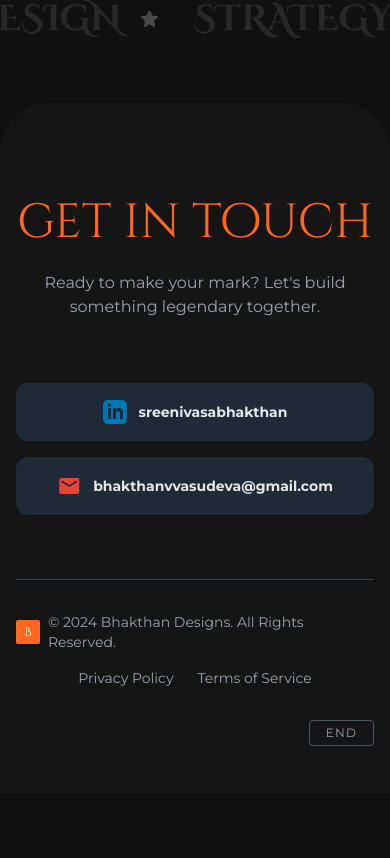
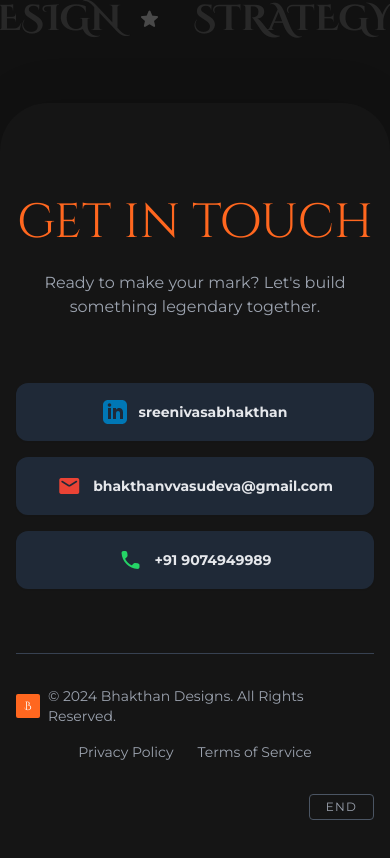
Before and after one commit to sreenivasabhakthan/Designer-portfolio, a Next.js app: page / in a window 390 px wide. Shown: the part 9908-10766 px from the top of the page. Before the commit the page ends 10702 px from the top, so only its background shows below. Built offline with nearby package versions, Linux system fonts and the light colour scheme; a web font is replaced by a local one.

Commit message:
Add mobile number alongside email and linkedin in footer

```diff
--- a/src/app/page.tsx
+++ b/src/app/page.tsx
@@ -241,7 +241,7 @@
             <h2 className="font-display text-5xl md:text-7xl text-primary mb-6">get in touch</h2>
             <p className="text-gray-600 dark:text-gray-400 max-w-xl mx-auto">Ready to make your mark? Let's build something legendary together.</p>
           </div>
-          <div className="grid grid-cols-1 md:grid-cols-2 gap-4 mb-16 max-w-2xl mx-auto">
+          <div className="grid grid-cols-1 md:grid-cols-3 gap-4 mb-16 max-w-4xl mx-auto">
             <a
               className="flex items-center justify-center space-x-3 py-4 bg-white dark:bg-gray-800 rounded-xl hover:bg-primary hover:text-white transition-all duration-300 group shadow-sm border border-transparent hover:border-white/20"
               href="https://www.linkedin.com/in/sreenivasabhakthan"
@@ -260,7 +260,16 @@
               <span className="text-[#EA4335] group-hover:text-white transition-colors material-icons-round text-2xl">
                 mail
               </span>
-              <span className="font-bold text-sm">bhakthanvvasudeva@gmail.com</span>
+              <span className="font-bold text-sm text-[0.8rem]">bhakthanvvasudeva@gmail.com</span>
+            </a>
+            <a
+              className="flex items-center justify-center space-x-3 py-4 bg-white dark:bg-gray-800 rounded-xl hover:bg-primary hover:text-white transition-all duration-300 group shadow-sm border border-transparent hover:border-white/20"
+              href="tel:+919074949989"
+            >
+              <span className="text-[#25D366] group-hover:text-white transition-colors material-icons-round text-2xl">
+                call
+              </span>
+              <span className="font-bold text-sm">+91 9074949989</span>
             </a>
           </div>
           <div className="border-t border-gray-300 dark:border-gray-700 pt-8 flex flex-col md:flex-row justify-between items-center text-sm text-gray-500 dark:text-gray-400">
```
